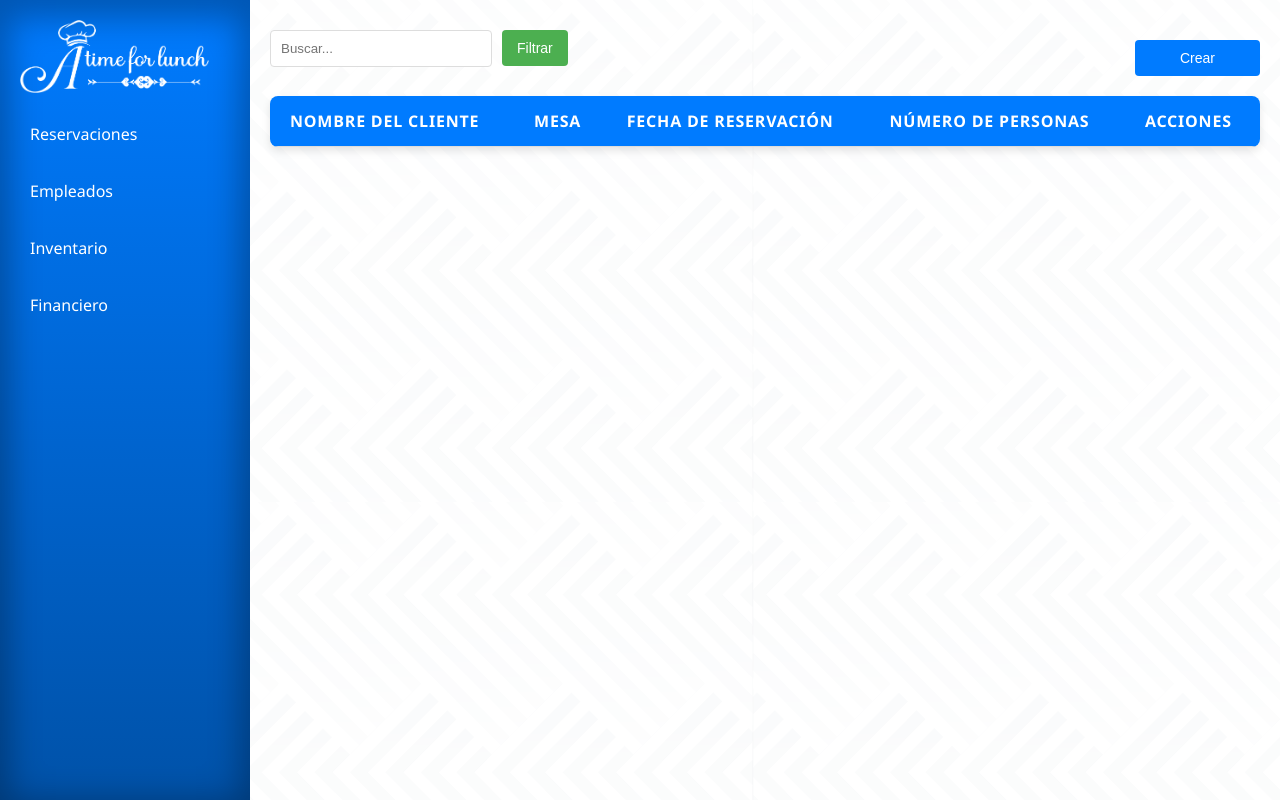
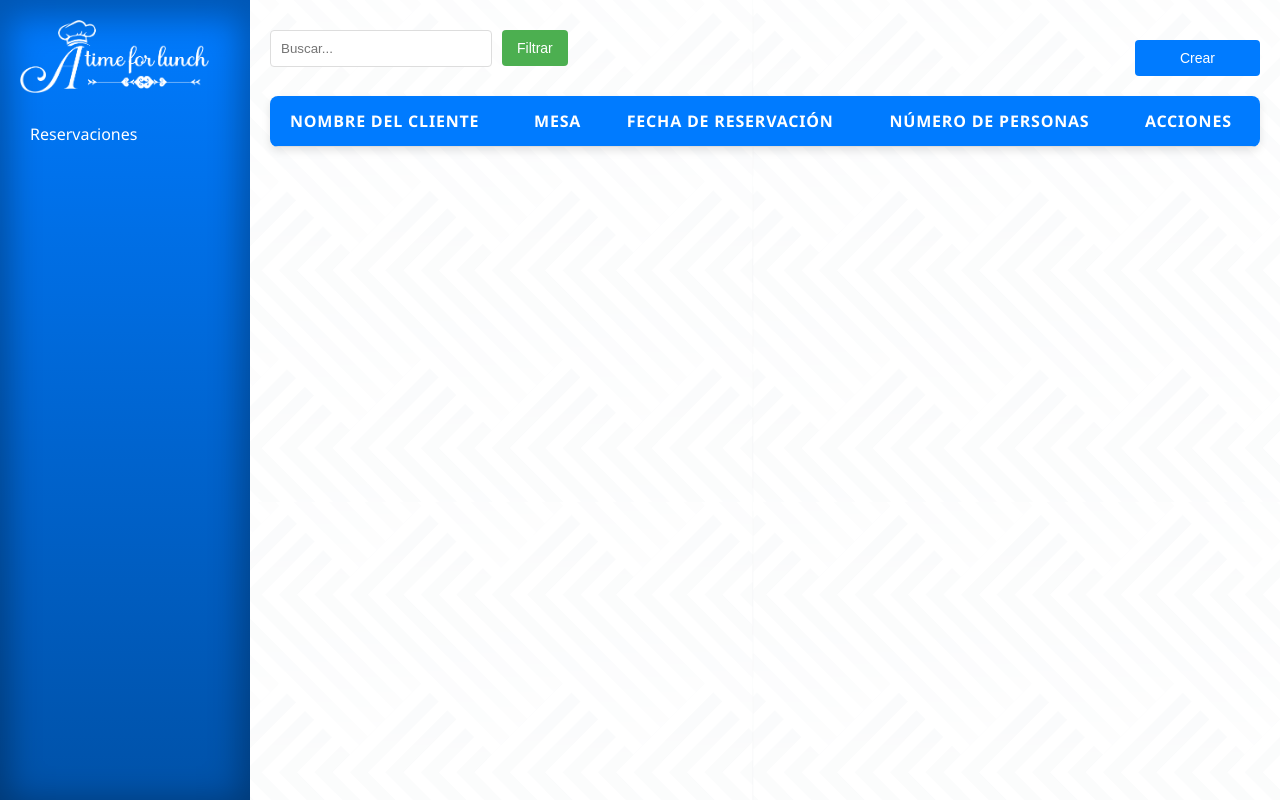
Before and after one commit to JhonJaimeF/A-time-for-lunch, a plain HTML site: page reservaCliente.html in a window 1280 px wide. Drawn offline with nearby package versions, Linux system fonts and the light colour scheme; no server answers.

Commit message:
Update reservaCliente.html

```diff
--- a/reservaCliente.html
+++ b/reservaCliente.html
@@ -17,9 +17,7 @@
         <img class="logo" src="./img/LogoF.png" alt="Logo">
         <ul>
             <li><a href="#">Reservaciones</a></li>
-            <li><a href="/Employe.html">Empleados</a></li>
-            <li><a href="/supplier.html">Inventario</a></li>
-            <li><a href="/financiero.html">Financiero</a></li>
+
 
         </ul>
     </div>
```
